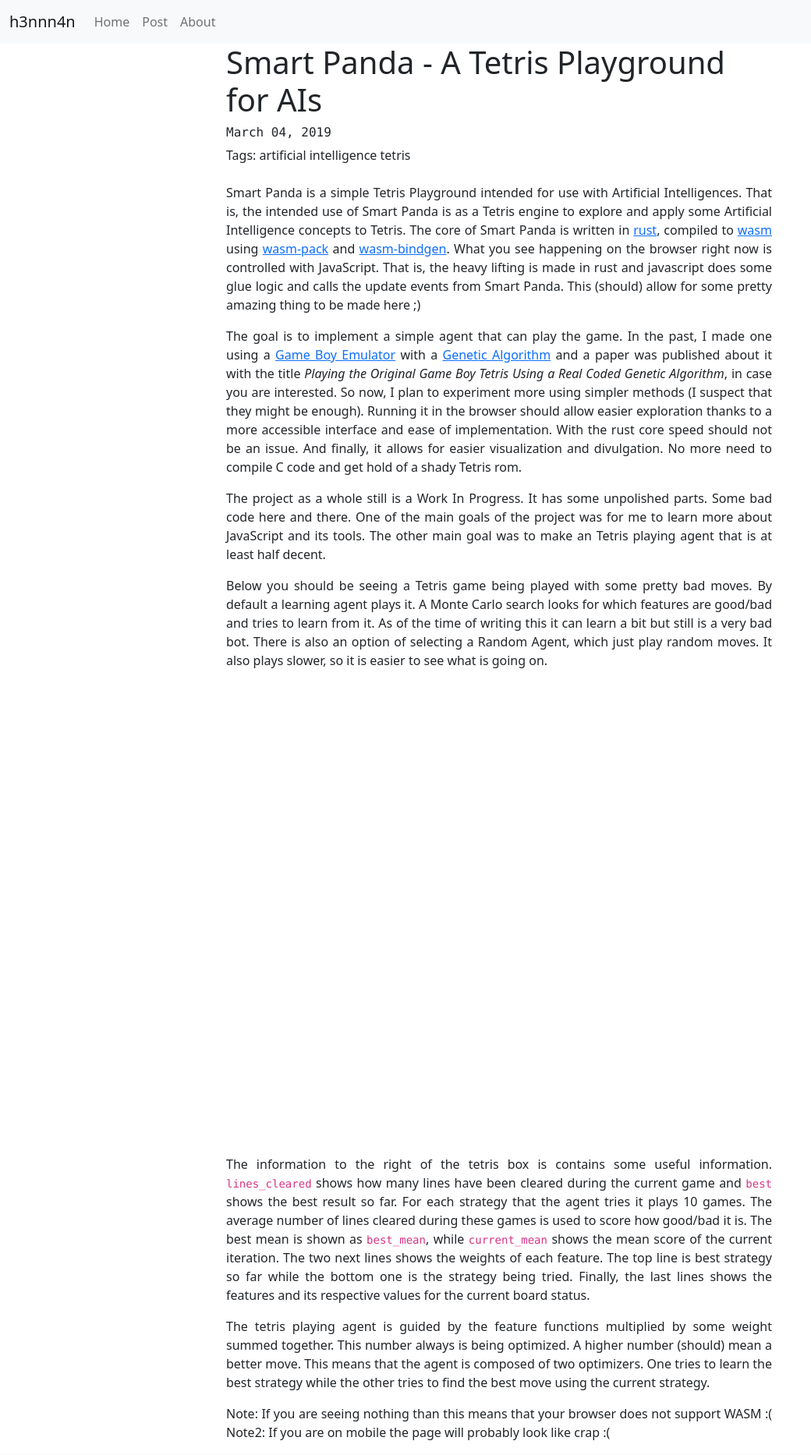
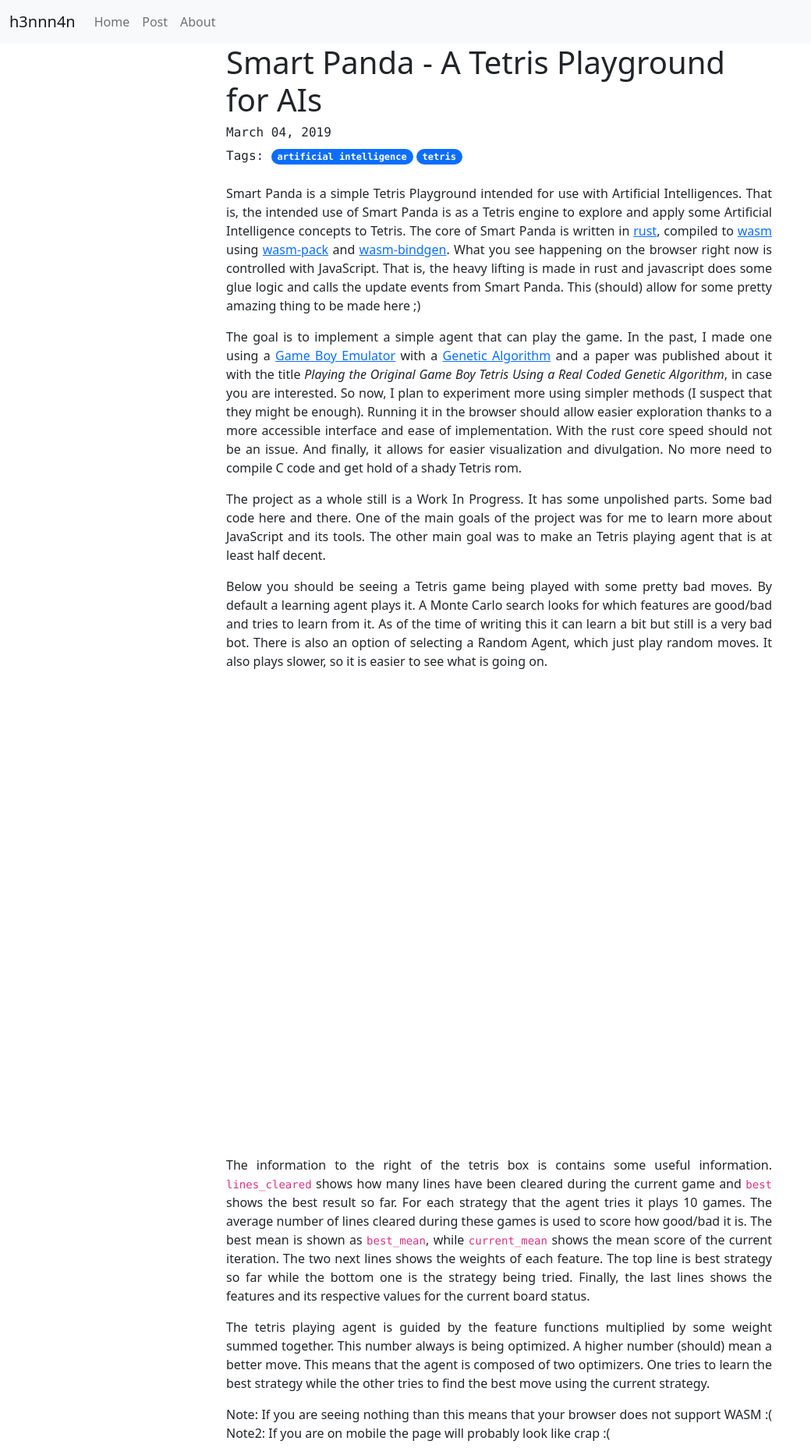
Before and after one commit to h3nnn4n/neo-personal-website, a Django app: page /posts/smart-panda/ in a window 1280 px wide. Shown: the whole page at 78% size, without its empty margins (0-1040 px from the left). Run offline with Django 4.2, Linux system fonts and the light colour scheme.

Commit message:
Make tag monospaced + add pill badge to tags

```diff
--- a/website/app/templates/post.html
+++ b/website/app/templates/post.html
@@ -20,10 +20,14 @@
         </span>
       </h6>
 
-      Tags:
+      <span class="font-monospace">
+        Tags:
+      </span>
 
       {% for tag in tags %}
-        {{ tag }}
+        <span class="font-monospace badge rounded-pill bg-primary">
+          {{ tag }}
+        </span>
       {% endfor %}
 
       <br><br>
```
